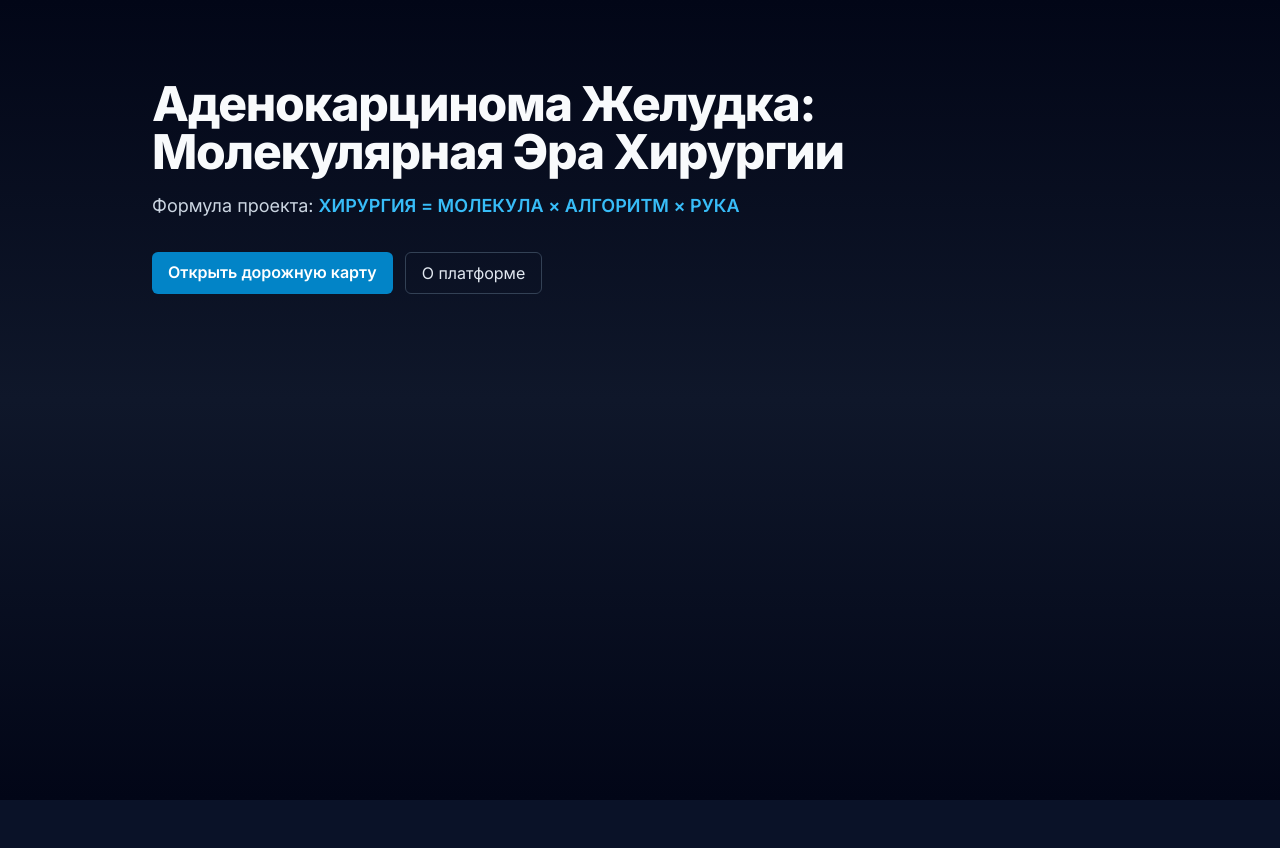
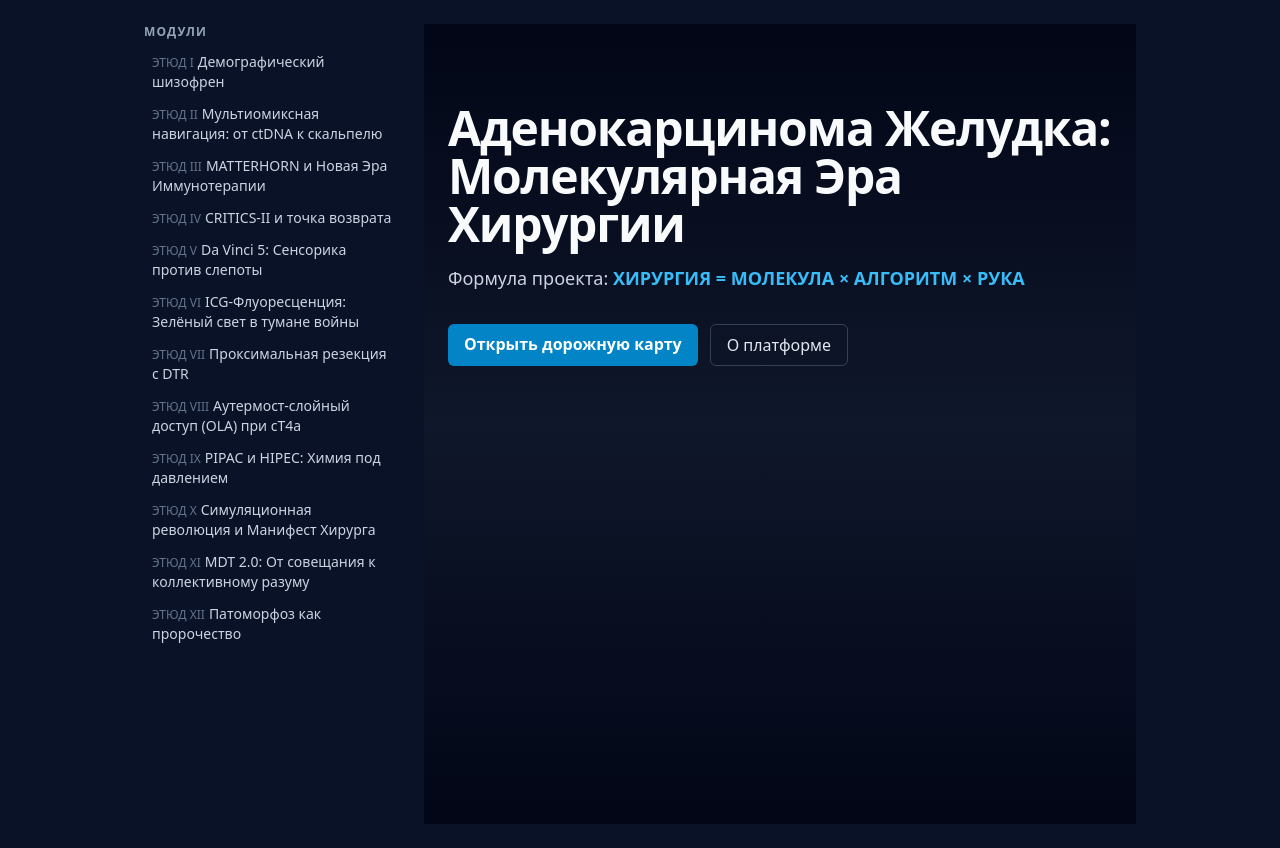
Before and after one commit to Serg2206/gastric-cancer-platform-2026s, a Next.js app: page / in a window 1280 px wide. Before the commit the page ends 800 px from the top, so only its background shows below. Built offline with nearby package versions, Linux system fonts and the light colour scheme.

Commit message:
feat: add shared site navigation

```diff
--- /dev/null
+++ b/src/app/components/SiteNav.tsx
@@ -0,0 +1,37 @@
+const etudes = [
+  { slug: 'etude-1', title: 'ЭТЮД I', name: 'Демографический шизофрен' },
+  { slug: 'etude-2', title: 'ЭТЮД II', name: 'Мультиомиксная навигация: от ctDNA к скальпелю' },
+  { slug: 'etude-3', title: 'ЭТЮД III', name: 'MATTERHORN и Новая Эра Иммунотерапии' },
+  { slug: 'etude-4', title: 'ЭТЮД IV', name: 'CRITICS-II и точка возврата' },
+  { slug: 'etude-5', title: 'ЭТЮД V', name: 'Da Vinci 5: Сенсорика против слепоты' },
+  { slug: 'etude-6', title: 'ЭТЮД VI', name: 'ICG-Флуоресценция: Зелёный свет в тумане войны' },
+  { slug: 'etude-7', title: 'ЭТЮД VII', name: 'Проксимальная резекция с DTR' },
+  { slug: 'etude-8', title: 'ЭТЮД VIII', name: 'Аутермост-слойный доступ (OLA) при cT4a' },
+  { slug: 'etude-9', title: 'ЭТЮД IX', name: 'PIPAC и HIPEC: Химия под давлением' },
+  { slug: 'etude-10', title: 'ЭТЮД X', name: 'Симуляционная революция и Манифест Хирурга' },
+  { slug: 'etude-11', title: 'ЭТЮД XI', name: 'MDT 2.0: От совещания к коллективному разуму' },
+  { slug: 'etude-12', title: 'ЭТЮД XII', name: 'Патоморфоз как пророчество' },
+];
+
+export default function SiteNav() {
+  return (
+    <nav className="space-y-2 text-sm">
+      <div className="text-xs font-semibold uppercase tracking-widest text-slate-400">
+        Модули
+      </div>
+      <ul className="space-y-1">
+        {etudes.map((item) => (
+          <li key={item.slug}>
+            <a
+              href={`/etudes/${item.slug}`}
+              className="block rounded-md px-2 py-1 text-slate-300 transition hover:bg-white/5 hover:text-white"
+            >
+              <span className="text-xs text-slate-500">{item.title}</span>
+              <span className="ml-1">{item.name}</span>
+            </a>
+          </li>
+        ))}
+      </ul>
+    </nav>
+  );
+}
--- a/src/app/layout.tsx
+++ b/src/app/layout.tsx
@@ -1,23 +1,40 @@
 import type { Metadata } from "next";
-import { Inter } from "next/font/google";
+import { Geist, Geist_Mono } from "next/font/google";
 import "./globals.css";
+import SiteNav from "./components/SiteNav";
 
-const inter = Inter({ subsets: ["latin"] });
+const geistSans = Geist({
+  variable: "--font-geist-sans",
+  subsets: ["latin"],
+});
+
+const geistMono = Geist_Mono({
+  variable: "--font-geist-mono",
+  subsets: ["latin"],
+});
 
 export const metadata: Metadata = {
-  title: "SSVPROFF | Аденокарцинома Желудка — Молекулярная Эра Хирургии",
-  description:
-    "Интерактивный курс по аденокарциноме желудка: молекулярная онкология, периоперационные алгоритмы, прецизионная хирургия и AI-навигация.",
+  title: "Аденокарцинома Желудка: Молекулярная Эра Хирургии",
+  description: "Интерактивный курс для онкохирургов и резидентов",
 };
 
 export default function RootLayout({
   children,
-}: {
+}: Readonly<{
   children: React.ReactNode;
-}) {
+}>) {
   return (
     <html lang="ru">
-      <body className={inter.className}>{children}</body>
+      <body
+        className={`${geistSans.variable} ${geistMono.variable} antialiased`}
+      >
+        <div className="mx-auto min-h-screen max-w-5xl px-4 py-6 md:flex md:gap-6">
+          <aside className="md:w-64 md:shrink-0">
+            <SiteNav />
+          </aside>
+          <main className="flex-1">{children}</main>
+        </div>
+      </body>
     </html>
   );
 }
```
